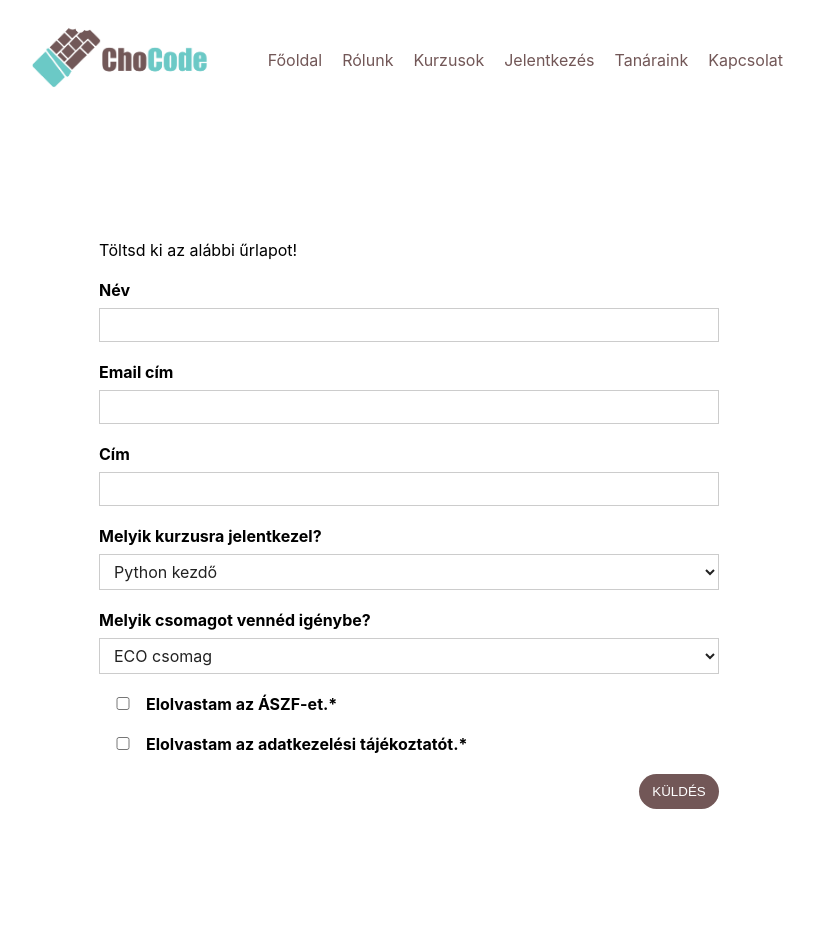
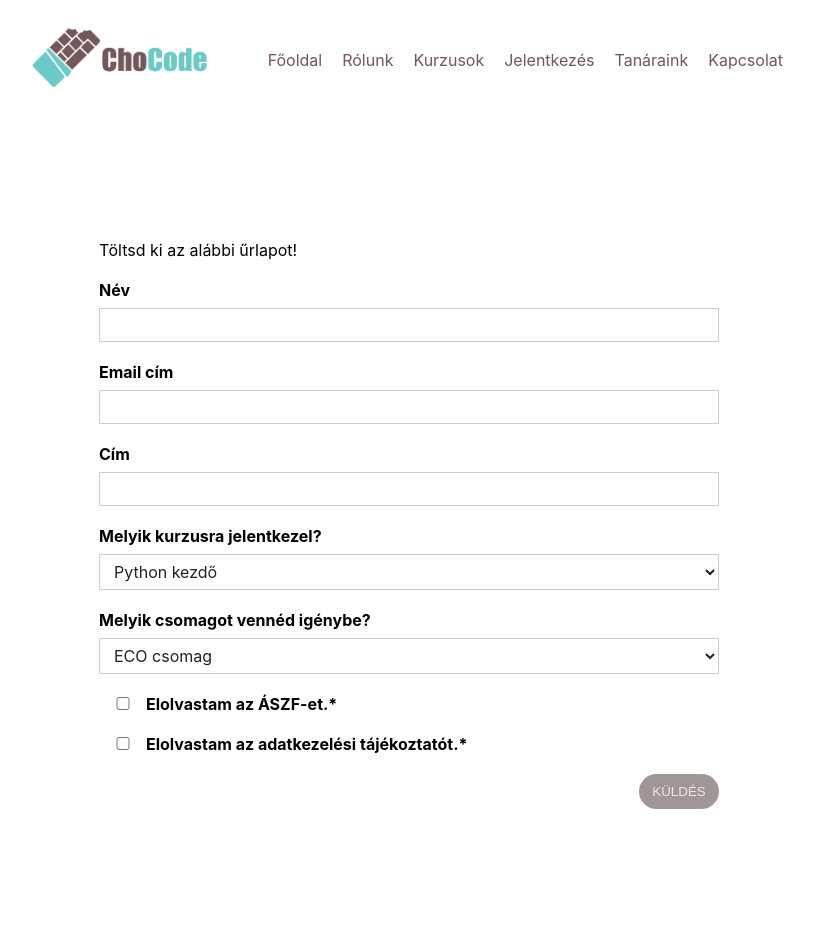
Before and after one commit to ferzs1/chocode-react, a React (Create React App) app: page /apply in a window 1280 px wide. Shown: the top 952 px of the page, without its empty margins (231-1045 px from the left). Built offline with nearby package versions, Linux system fonts and the light colour scheme.

Commit message:
Change color of disabled button

```diff
--- a/src/containers/ApplicationForm/ApplicationForm.js
+++ b/src/containers/ApplicationForm/ApplicationForm.js
@@ -159,10 +159,12 @@ const ApplicationForm = (props) => {
 			data[datum] = formData[datum].value;
 		}
 		// save application to db, TODO
-		axios.post('endpoint', {
-			data: data,
-			date: new Date(),
+		axios.post('http://react-app.chocode.org/api/applications/save', {
+			data: data
+		}).then( resp => {
+			console.log(resp.data);
 		});
+		;
 		// send user to thank you page
 		setAppliedState(true);
 		setLoading(false);
@@ -188,6 +190,7 @@ const ApplicationForm = (props) => {
 	if (loading) {
 		return <Spinner />;
 	}
+	let cls = [classes.Button, !formIsValid ? classes.ButtonInactive : null];
 
 	let form = (
 		<section className={classes.Form}>
@@ -196,7 +199,7 @@ const ApplicationForm = (props) => {
 				{formInner}
 				<button
 					onClick={applyHandler}
-					className={classes.Button}
+					className={cls.join(' ')}
 					disabled={!formIsValid}
 				>
 					KÜLDÉS
--- a/src/containers/ApplicationForm/ApplicationForm.module.css
+++ b/src/containers/ApplicationForm/ApplicationForm.module.css
@@ -31,6 +31,11 @@
     background-color: #725757;
 }
 
+.ButtonInactive {
+    background-color: #a09696;
+    color: #eaeaea;
+}
+
 .ThankYou {
     min-height: 500px;
     text-align: center;
```
